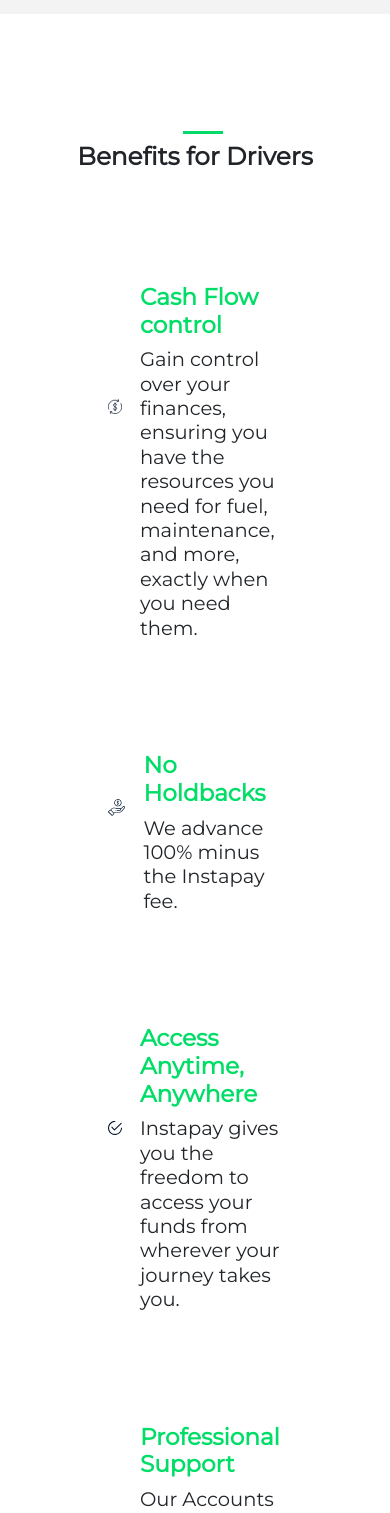
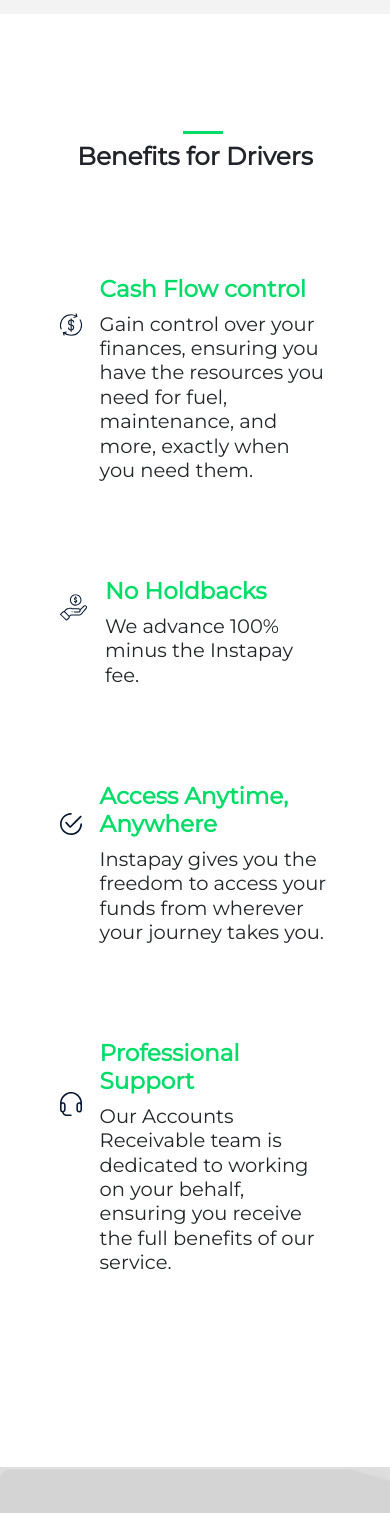
Before and after one commit to Rizwan884/smartfleetfunding-website, a Next.js app: page /instapay in a window 390 px wide. Shown: the part 2780-4293 px from the top of the page. Built offline with nearby package versions, Linux system fonts and the light colour scheme.

Commit message:
instapay Mobile Changes

```diff
--- a/src/app/styles/globals.css
+++ b/src/app/styles/globals.css
@@ -66,6 +66,9 @@
   .w-md-65{
     width: 65% !important;
   }
+  .m-3rem{
+    margin: 3rem !important;
+  }
 }
 @media (max-width: 767px) {
   .w-md-100{
@@ -110,6 +113,7 @@
 .pt-6{
   padding-top: 6rem !important;
 }
+.m-3rem{}
 .mb-6{
   margin-bottom: 6rem !important;
 }
--- a/src/components/benefits.tsx
+++ b/src/components/benefits.tsx
@@ -2,7 +2,7 @@
 export default function Benefits() {
   return (
     <>
-      <div className="container mt-7 font-montserrat">
+      <div className="container mt-7 pb-5 font-montserrat">
         <div className="d-flex flex-column align-items-center">
           <div className="line width-bf fw-600 mb-2 ms-3 align-item-center"></div>
           <h1 className="fw-600 fs-2 text-center  flex-column align-items-center gap-3">
@@ -11,7 +11,7 @@
         </div>
         <div className="row mt-5">
           <div className="col-12 col-md-6">
-            <div className="text-left mx-5 my-2 p-5 d-flex align-items-center gap-2">
+            <div className="text-left  p-5 d-flex align-items-center gap-2">
               <Image
                 className="img-style"
                 alt="icon"
@@ -28,7 +28,7 @@
             </div>
           </div>
           <div className="col-12 col-md-6">
-            <div className="text-left mx-5 my-2 p-5 d-flex align-items-center gap-2">
+            <div className="text-left  p-5 d-flex align-items-center gap-2">
               <Image
                 className="img-style2"
                 alt="icon"
@@ -45,7 +45,7 @@
         </div>
         <div className="row">
           <div className="col-12 col-md-6">
-            <div className="text-left mx-5 my-2 p-5 d-flex align-items-center gap-2">
+            <div className="text-left  p-5 d-flex align-items-center gap-2">
               <Image
                 className="img-style3"
                 alt="icon"
@@ -63,7 +63,7 @@
             </div>
           </div>
           <div className="col-12 col-md-6">
-            <div className="text-left mx-5 my-2 p-5 d-flex align-items-center gap-2">
+            <div className="text-left  p-5 d-flex align-items-center gap-2">
               <Image
                 className="img-style4"
                 alt="icon"
--- a/src/components/steps.tsx
+++ b/src/components/steps.tsx
@@ -22,7 +22,7 @@
         <Container>
           <h1 className="fw-600 fs-2 mb-0 mx-4">How it works</h1>
           <div className="line mt-0 mb-6 mx-4 mt-1 w-3"></div>
-          <Row className="d-flex flex-column m-5">
+          <Row className="d-flex flex-column m-5 m-3rem">
             {steps.map((step, index) => (
               <div className="step-container" key={index}>
                 <div className="step-number position-relative">
```
